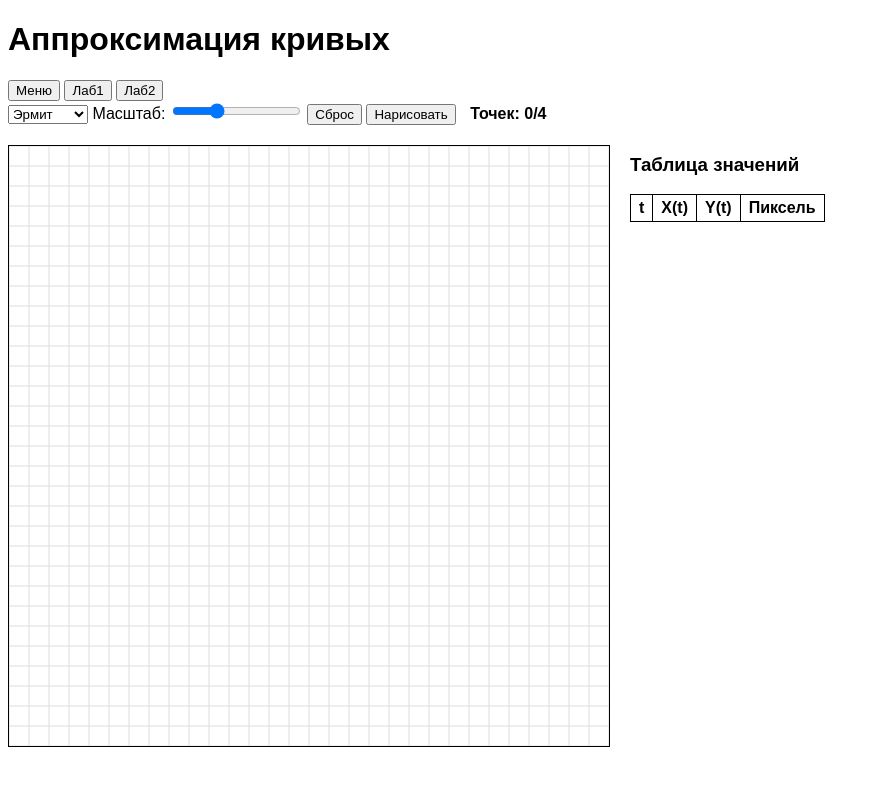
After one commit to FromApollo/GIIS, a Flask app: page /lab3 in a window 1280 px wide. The commit adds this page. Shown: the top 786 px of the page, without its empty margins (0-880 px from the left). Run offline with Flask 3, Linux system fonts and the light colour scheme; lists and menus that the app fills with data are empty.

Commit message:
add lab3

```diff
--- a/app.py
+++ b/app.py
@@ -1,9 +1,11 @@
 from flask import Flask, render_template
 from lab1.routes import lab1_bp
 from lab2.routes import lab2_bp
+from lab3.routes import lab3_bp
 app = Flask(__name__)
 app.register_blueprint(lab1_bp)
 app.register_blueprint(lab2_bp)
+app.register_blueprint(lab3_bp)
 
 @app.route("/")
 def index():
@@ -17,5 +19,9 @@ def lab1_page():
 def lab2_page():
     return render_template("lab2.html")
 
+@app.route("/lab3")
+def lab3_page():
+    return render_template("lab3.html")
+
 if __name__ == "__main__":
     app.run(debug=True)
--- /dev/null
+++ b/lab3/routes.py
@@ -0,0 +1,23 @@
+from flask import Blueprint, request, jsonify, render_template
+# Проверь, что импорт правильный (относительно твоей структуры папок)
+from .splines import generate_spline
+
+lab3_bp = Blueprint("lab3", __name__)
+
+
+@lab3_bp.route("/lab3")
+def index():
+    return render_template("lab3.html")
+
+
+@lab3_bp.route("/lab3/draw", methods=["POST"])
+def draw():
+    data = request.json
+    # Передаем список точек целиком и название алгоритма
+    # Функция в splines.py теперь их примет как (all_points, algo)
+    points_list, table = generate_spline(data['points'], data['algorithm'])
+
+    return jsonify({
+        "points": points_list,
+        "table": table
+    })
--- /dev/null
+++ b/static/lab3/main.js
@@ -0,0 +1,134 @@
+const canvas = document.getElementById("canvas");
+const ctx = canvas.getContext("2d");
+
+let scale = 20;
+let userPoints = []; // Опорные точки (максимум 4)
+let resultPoints = []; // Точки кривой от сервера
+
+document.getElementById("scale").oninput = e => {
+    scale = Number(e.target.value);
+    redraw();
+};
+
+canvas.onclick = e => {
+    if (userPoints.length >= 4) return; // Больше 4 точек для кубического сплайна не берем
+
+    const x = Math.floor(e.offsetX / scale);
+    const y = Math.floor(e.offsetY / scale);
+
+    userPoints.push({x, y});
+    updateStatus();
+    redraw();
+};
+
+// Функция, которая вызывается по кнопке "Нарисовать"
+function drawAll() {
+    if (userPoints.length < 4) {
+        alert("Сначала поставьте 4 точки на сетке!");
+        return;
+    }
+
+    const algo = document.getElementById("algorithm").value;
+
+    fetch("/lab3/draw", {
+        method: "POST",
+        headers: {"Content-Type": "application/json"},
+        body: JSON.stringify({
+            algorithm: algo,
+            points: userPoints
+        })
+    })
+    .then(r => r.json())
+    .then(data => {
+        resultPoints = data.points;
+        buildTable(data.table);
+        redraw();
+    });
+}
+
+function redraw() {
+    drawGrid();
+
+    // Рисуем пунктирные линии между опорными точками ("скелет")
+    if (userPoints.length > 1) {
+        ctx.setLineDash([5, 5]);
+        ctx.strokeStyle = "rgba(255, 0, 0, 0.4)";
+        ctx.beginPath();
+        ctx.moveTo(userPoints[0].x * scale + scale/2, userPoints[0].y * scale + scale/2);
+        for(let i = 1; i < userPoints.length; i++) {
+            ctx.lineTo(userPoints[i].x * scale + scale/2, userPoints[i].y * scale + scale/2);
+        }
+        ctx.stroke();
+        ctx.setLineDash([]);
+    }
+
+    // Рисуем саму кривую
+    resultPoints.forEach(p => {
+        drawPixel(p[0], p[1], p[2] || 1);
+    });
+
+    // Рисуем маркеры опорных точек
+    userPoints.forEach((p, i) => {
+        drawPointMarker(p, i);
+    });
+}
+
+function drawGrid() {
+    ctx.clearRect(0, 0, canvas.width, canvas.height);
+    ctx.strokeStyle = "#ddd";
+    for (let x = 0; x <= canvas.width; x += scale) {
+        ctx.beginPath(); ctx.moveTo(x, 0); ctx.lineTo(x, canvas.height); ctx.stroke();
+    }
+    for (let y = 0; y <= canvas.height; y += scale) {
+        ctx.beginPath(); ctx.moveTo(0, y); ctx.lineTo(canvas.width, y); ctx.stroke();
+    }
+}
+
+function drawPixel(x, y, intensity) {
+    ctx.fillStyle = `rgba(0, 0, 255, ${intensity})`;
+    ctx.fillRect(x * scale, y * scale, scale, scale);
+}
+
+function drawPointMarker(p, index) {
+    const cx = p.x * scale + scale/2;
+    const cy = p.y * scale + scale/2;
+
+    ctx.fillStyle = "red";
+    ctx.beginPath();
+    ctx.arc(cx, cy, scale/4, 0, Math.PI*2);
+    ctx.fill();
+
+    ctx.fillStyle = "black";
+    ctx.font = "10px Arial";
+    ctx.fillText("P" + (index + 1), p.x * scale, p.y * scale - 5);
+}
+
+function buildTable(data) {
+    const tbody = document.querySelector("#table tbody");
+    tbody.innerHTML = "";
+    data.forEach(row => {
+        const tr = document.createElement("tr");
+        tr.innerHTML = `
+            <td>${row.t}</td>
+            <td>${row.x}</td>
+            <td>${row.y}</td>
+            <td>${row.px}, ${row.py}</td>
+        `;
+        tbody.appendChild(tr);
+    });
+}
+
+function updateStatus() {
+    document.getElementById("status").innerText = `Точек: ${userPoints.length}/4`;
+}
+
+function reset() {
+    userPoints = [];
+    resultPoints = [];
+    document.querySelector("#table tbody").innerHTML = "";
+    updateStatus();
+    redraw();
+}
+
+// Первичная отрисовка сетки
+drawGrid();
--- /dev/null
+++ b/templates/lab3.html
@@ -0,0 +1,49 @@
+<!DOCTYPE html>
+<html lang="ru">
+<head>
+    <meta charset="UTF-8">
+    <title>Лабораторная 3: Сплайны</title>
+    <link rel="stylesheet" href="/static/lab1/style.css">
+</head>
+<body>
+    <header>
+        <h1>Аппроксимация кривых</h1>
+        <nav>
+            <button onclick="location.href='/'">Меню</button>
+            <button onclick="location.href='/lab1'">Лаб1</button>
+            <button onclick="location.href='/lab2'">Лаб2</button>
+        </nav>
+    </header>
+
+    <div class="toolbar">
+        <select id="algorithm">
+            <option value="hermite">Эрмит</option>
+            <option value="bezier">Безье</option>
+            <option value="bspline">B-сплайн</option>
+        </select>
+        <label>Масштаб:
+            <input type="range" id="scale" min="10" max="40" value="20">
+        </label>
+        <button onclick="reset()">Сброс</button>
+        <button onclick="drawAll()">Нарисовать</button>
+        <span id="status" style="margin-left: 10px; font-weight: bold;">Точек: 0/4</span>
+    </div>
+
+    <div style="display: flex; gap: 20px; align-items: flex-start;">
+        <canvas id="canvas" width="600" height="600"></canvas>
+        <div>
+            <h3>Таблица значений</h3>
+            <div style="max-height: 500px; overflow-y: auto;">
+                <table id="table">
+                    <thead>
+                        <tr><th>t</th><th>X(t)</th><th>Y(t)</th><th>Пиксель</th></tr>
+                    </thead>
+                    <tbody></tbody>
+                </table>
+            </div>
+        </div>
+    </div>
+
+    <script src="/static/lab3/main.js"></script>
+</body>
+</html>
```
Also changed, not shown: lab3/splines.py (added, +71 -0 lines), templates/index.html (+10 -3 lines).
